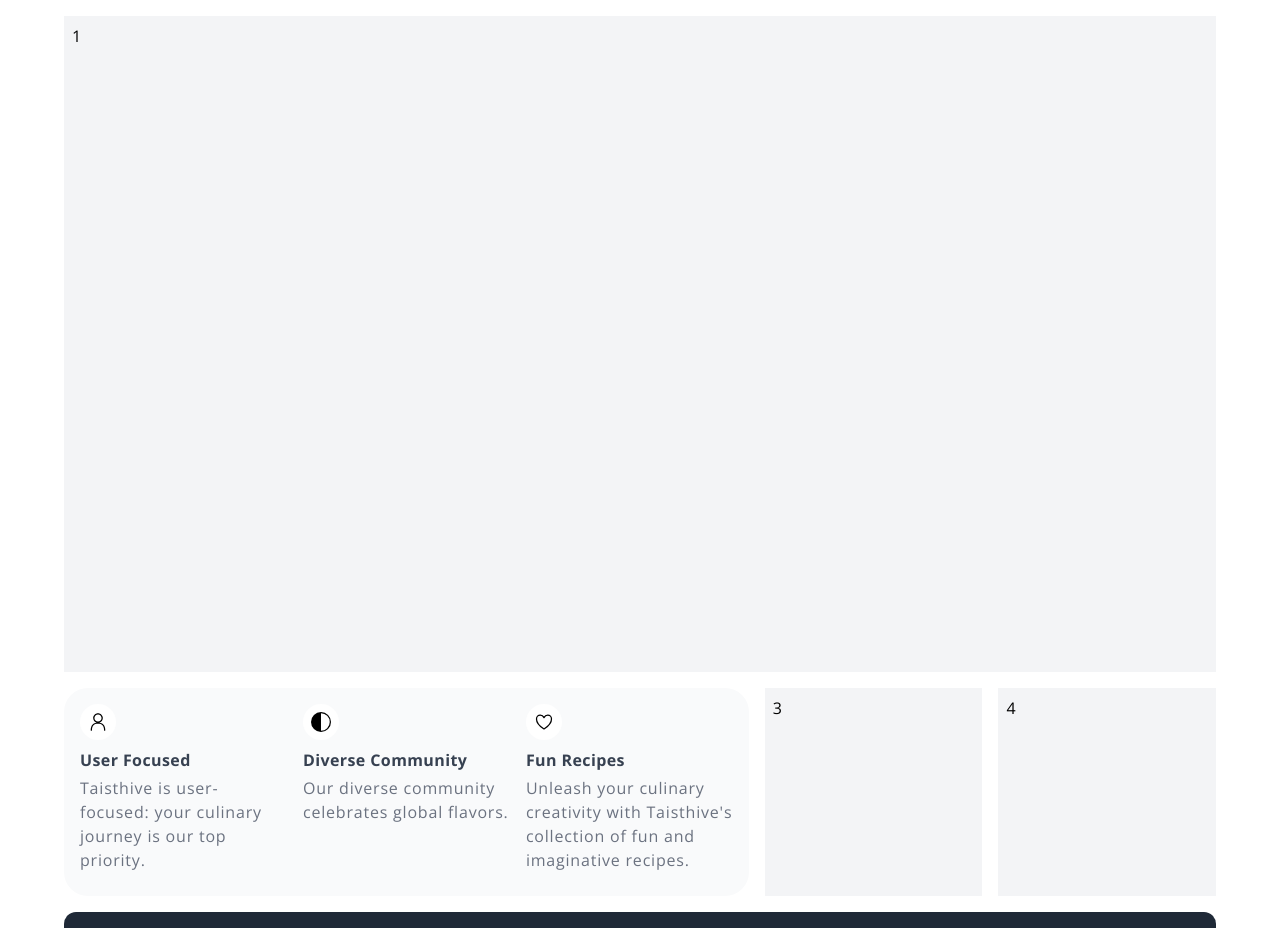
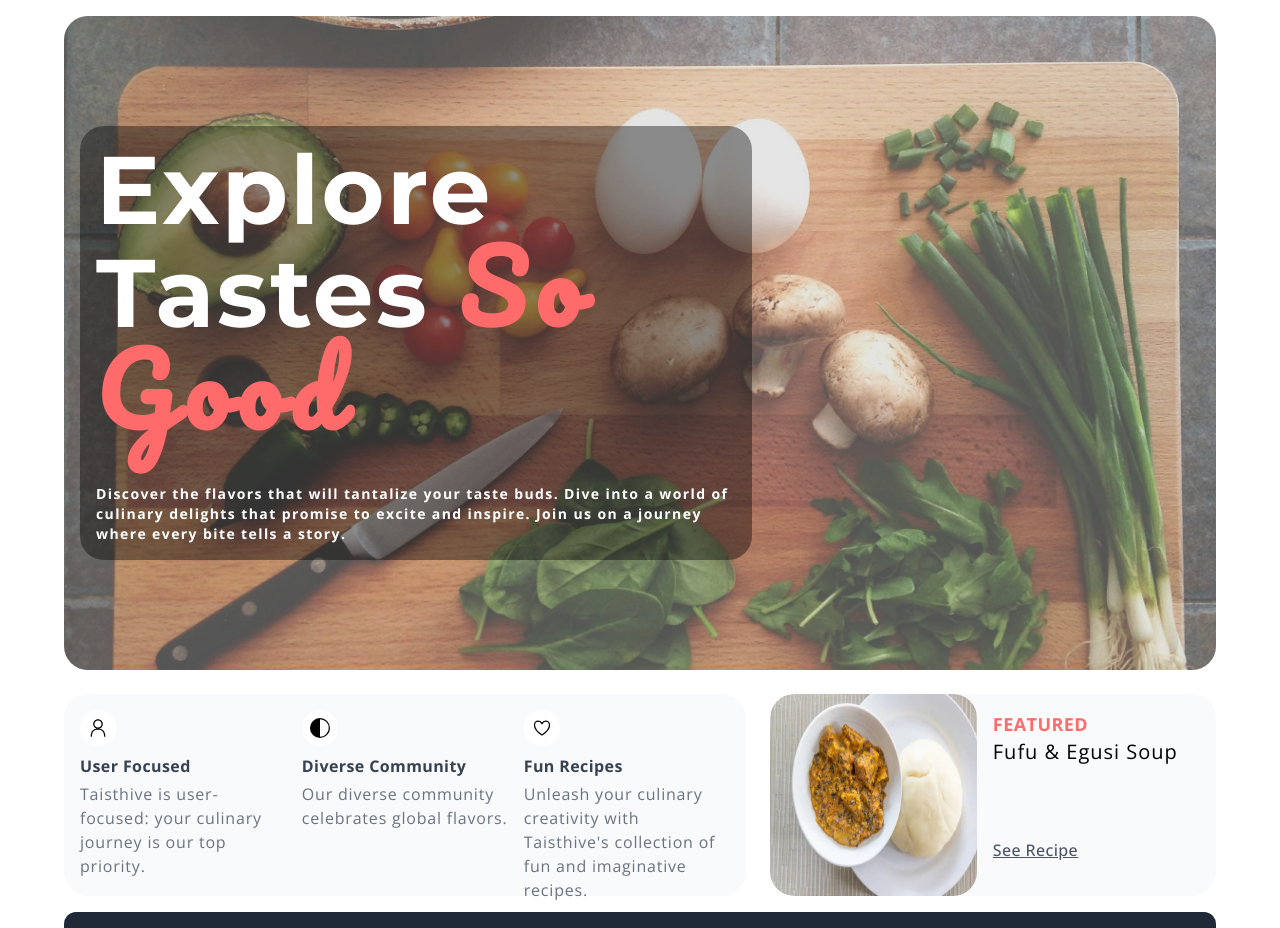
Before and after one commit to PC-Ngumoha/taisthive, a Next.js app in the folder taisthive/: page / in a window 1280 px wide. Shown: the part 100-1028 px from the top of the page. Built offline with nearby package versions, Linux system fonts and the light colour scheme; a web font is replaced by a local one.

Commit message:
Home Page: progress ⚙⚙

```diff
--- a/taisthive/src/app/about/page.tsx
+++ b/taisthive/src/app/about/page.tsx
@@ -324,7 +324,7 @@ export default function AboutPage(): JSX.Element {
             {
               id: 1,
               name: 'Chukwuemeka Ngumoha',
-              role: 'Head Chef',
+              role: 'Developer',
               image: '/assets/images/Chukwuemeka.webp',
               social: {
                 twitter: 'https://x.com/PNgumoha',
--- a/taisthive/src/app/page.tsx
+++ b/taisthive/src/app/page.tsx
@@ -1,23 +1,57 @@
 import { RxPerson } from 'react-icons/rx';
 import { BsCircleHalf } from 'react-icons/bs';
 import { IoHeartOutline } from 'react-icons/io5';
+import { tray1, fufu } from '@/assets/images';
+import Image from 'next/image';
+import Link from 'next/link';
 
 export default function Home() {
   return (
     <article>
       {/* Marketing hero section */}
       <section
-        className="h-[180vh] md:h-[90vh] lg:h-[110vh] grid grid-cols-1 grid-rows-10
-      md:grid-cols-2 lg:grid-cols-5 md:grid-rows-4 gap-4 my-4"
+        className="h-[200vh] md:h-[90vh] lg:h-[110vh] grid grid-cols-1 grid-rows-9
+      md:grid-cols-2 lg:grid-cols-5 md:grid-rows-4 gap-6 my-4"
       >
-        <div className="bg-gray-100 p-2 text-bold row-span-3 md:col-span-2 md:row-span-2 lg:col-span-5 lg:row-span-3">
-          1
+        {/* 1st Card - Food Banner */}
+        <div
+          className="bg-gray-100 text-bold row-span-3 md:col-span-2 md:row-span-2 lg:col-span-5 lg:row-span-3
+        rounded-3xl overflow-hidden relative"
+        >
+          <Image
+            src={tray1}
+            alt="tray of ingredients for meal"
+            height={100}
+            width={100}
+            className="h-full w-full object-cover"
+            unoptimized
+          />
+
+          {/* Overlay */}
+          <div
+            className="absolute h-full w-full top-0 left-0 bg-gray-200 bg-opacity-20 flex
+          justify-center md:justify-start items-center p-4"
+          >
+            <div className="bg-black bg-opacity-40 p-4 rounded-3xl w-[90%] md:w-[80%] lg:w-[60%] text-white">
+              <h1 className="text-4xl md:text-6xl lg:text-8xl mb-10 capitalize font-bold font-display tracking-wide">
+                Explore tastes{' '}
+                <span className="text-primary tracking-widest font-pacifico">
+                  so good
+                </span>
+              </h1>
+              <p className="font-sans font-bold text-xs md:text-sm tracking-widest">
+                Discover the flavors that will tantalize your taste buds. Dive
+                into a world of culinary delights that promise to excite and
+                inspire. Join us on a journey where every bite tells a story.
+              </p>
+            </div>
+          </div>
         </div>
 
         {/* 2nd Card - Core Values */}
         <div
-          className="bg-gray-50 p-2 text-bold row-span-3 md:col-span-2 md:row-span-1 lg:col-span-3
-        h-full w-full flex rounded-3xl flex-col md:flex-row border-gray-100"
+          className="bg-gray-50 p-2 text-bold row-span-4 md:col-span-2 md:row-span-1 lg:col-span-3
+        h-full w-full flex rounded-3xl flex-col md:flex-row border-gray-200"
         >
           {[
             {
@@ -59,11 +93,41 @@ export default function Home() {
             </div>
           ))}
         </div>
-        <div className="bg-gray-100 p-2 text-bold row-span-2 md:row-span-1">
-          3
-        </div>
-        <div className="bg-gray-100 p-2 text-bold row-span-2 md:row-span-1">
-          4
+
+        {/* 3rd Card - Featured Recipe */}
+        <div
+          className="bg-gray-50 text-bold md:col-span-2 row-span-2 md:row-span-1 flex
+        flex-col md:flex-row rounded-3xl overflow-hidden"
+        >
+          <div className="flex-1 h-full rounded-3xl overflow-hidden">
+            <Image
+              src={fufu}
+              alt="plate of fufu"
+              width={100}
+              height={100}
+              className="w-full h-full object-auto"
+              unoptimized
+            />
+          </div>
+          <div className="flex-1 p-4 flex flex-col">
+            <div className="h-3/4">
+              <h2 className="font-sans text-lg uppercase tracking-wide font-bold text-primary">
+                Featured
+              </h2>
+              <span className="font-sans text-xl tracking-wider capitalize font-light">
+                Fufu & egusi soup
+              </span>
+            </div>
+            <div className="h-1/4">
+              <Link
+                href="#"
+                target="_blank"
+                className="underline capitalize font-medium tracking-wide text-gray-600"
+              >
+                See Recipe
+              </Link>
+            </div>
+          </div>
         </div>
       </section>
     </article>
--- a/taisthive/src/assets/images/index.ts
+++ b/taisthive/src/assets/images/index.ts
@@ -6,6 +6,7 @@ import tray2 from './tray2.webp';
 import tray3 from './tray3.webp';
 import folake from './folake.webp';
 import cooking from './cooking.webp';
+import fufu from './fufu.webp';
 
 export {
   nigerian_meal,
@@ -15,5 +16,6 @@ export {
   tray2,
   tray3,
   folake,
-  cooking
+  cooking,
+  fufu
 };
--- a/taisthive/src/components/Banners/HeadBanner.tsx
+++ b/taisthive/src/components/Banners/HeadBanner.tsx
@@ -19,10 +19,20 @@ export default function HeadBanner({
   }, [message]);
 
   return (
-    <section className="w-full h-[40vh] md:h-[30vh] lg:h-[40vh] relative my-6 rounded-3xl overflow-hidden p-4 flex">
+    <section className="w-full h-[40vh] md:h-[30vh] lg:h-[40vh] relative my-6 rounded-3xl overflow-hidden flex">
+      <Image
+        src={displayImage}
+        alt="An image depicting a basic nigerian meal"
+        className="w-full h-full object-cover"
+      />
+      {/* Overlay */}
+      <div
+        className="bg-gray-200 bg-opacity-10 absolute w-full h-full top-0 left-0 flex items-center
+      md:justify-start justify-center p-4"
+      >
         <h1
-        className="font-lobster text-3xl md:text-6xl self-center w-[50%] md:w-[25%] leading-relaxed
-        tracking-wider text-white bg-black bg-opacity-60 md:bg-opacity-10 p-4 rounded-lg font-bold"
+          className="font-display text-3xl md:text-6xl self-center w-[80%] md:w-[50%] lg:w-[40%]
+        tracking-wider text-white bg-black bg-opacity-40 p-4 rounded-lg font-bold"
         >
           {messageChunks.map((chunk, idx) =>
             idx % 2 === 0 ? (
@@ -37,11 +47,7 @@ export default function HeadBanner({
             )
           )}
         </h1>
-      <Image
-        src={displayImage}
-        alt="An image depicting a basic nigerian meal"
-        className="w-full h-full object-cover absolute -z-10 bg-opacity-40 top-0 left-0"
-      />
+      </div>
     </section>
   );
 }
--- a/taisthive/src/components/Navbar/Navbar.tsx
+++ b/taisthive/src/components/Navbar/Navbar.tsx
@@ -153,7 +153,7 @@ function SideBar({
           {navLinks.map((link) => (
             <li
               key={link.id}
-              className="my-6 font-lobster font-bold text-lg flex w-full items-center"
+              className="my-6 font-sans font-bold text-lg flex w-full items-center"
             >
               <link.icon className="text-primary-light" />
               <Link href={link.url} className="flex-1 ml-2 tracking-widest">
```
Also changed, not shown: taisthive/src/assets/images/fufu.webp (added). Lines whose indentation alone changed are shown as unchanged.
